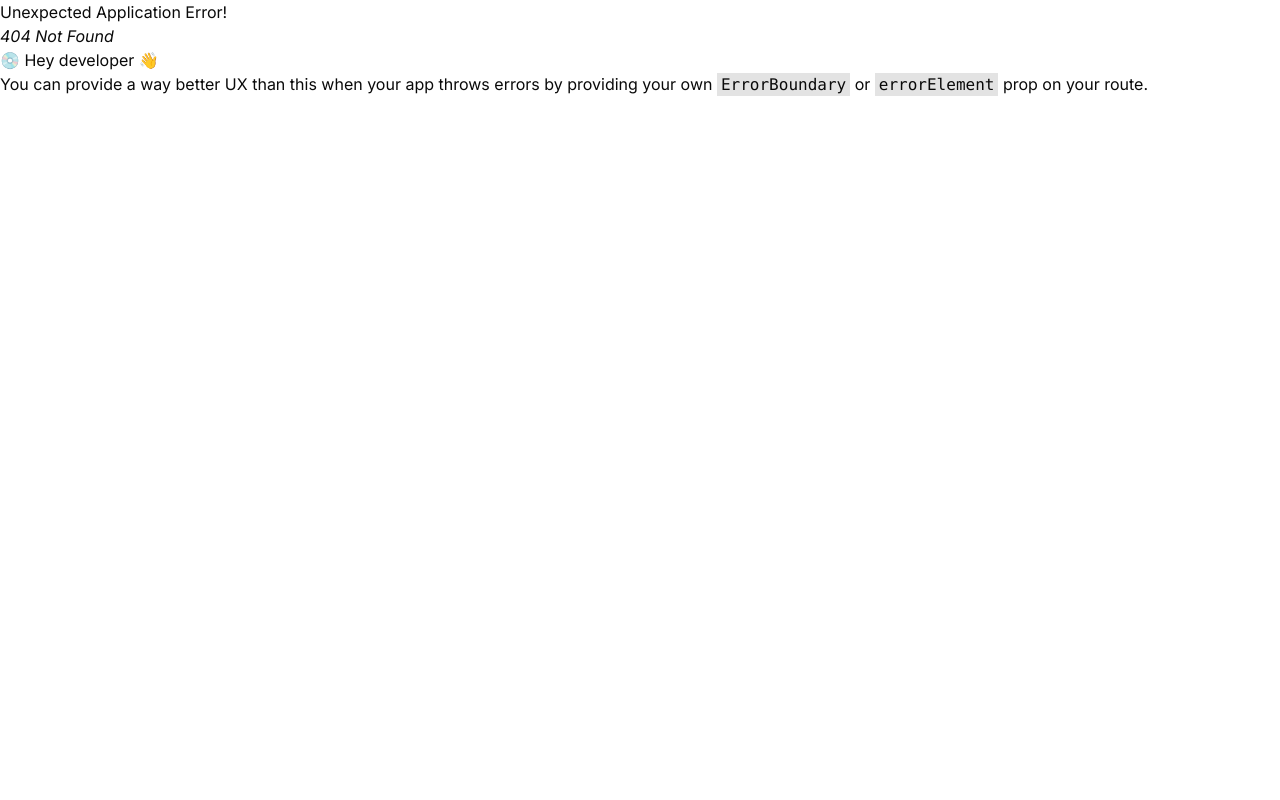
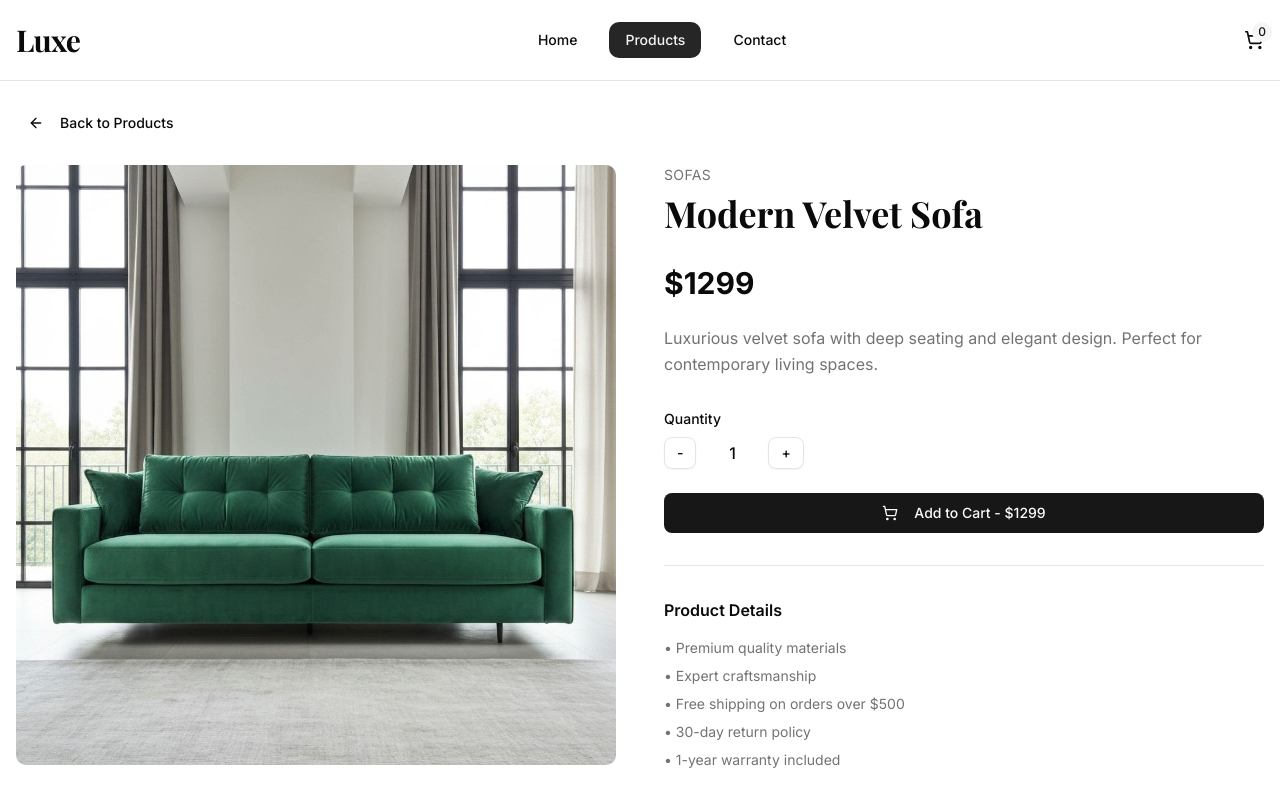
Before and after one commit to Jisan-Dev/sahitech-luxe-furniture, a React (Vite) app: page /products/1 in a window 1280 px wide. Before the commit this address had no page. Shown: the top 800 px of the page. Built offline with nearby package versions, Linux system fonts and the light colour scheme; a web font is replaced by a local one.

Commit message:
build the product details page

```diff
--- /dev/null
+++ b/src/pages/product-details/index.jsx
@@ -0,0 +1,121 @@
+import { Button } from "@/components/ui/button";
+import { products } from "@/lib/products-data";
+import { ArrowLeft, ShoppingCart } from "lucide-react";
+import { useState } from "react";
+import { useNavigate, useParams } from "react-router";
+
+export default function ProductDetails() {
+  const params = useParams();
+  const navigate = useNavigate();
+  const [quantity, setQuantity] = useState(1);
+
+  const product = products.find((p) => p.id === Number.parseInt(params.id));
+
+  if (!product) {
+    return (
+      <div className="min-h-screen bg-background">
+        <div className="container mx-auto px-4 py-12 text-center">
+          <h1 className="text-2xl font-bold mb-4">Product not found</h1>
+          <Button onClick={() => navigate("/products")}>Back to Products</Button>
+        </div>
+      </div>
+    );
+  }
+
+  const displayPrice = product?.sale ? product?.salePrice : product?.price;
+
+  return (
+    <div className="min-h-screen bg-background">
+      <div className="container mx-auto px-4 pt-6 pb-10">
+        {/* Back Button */}
+        <Button variant="ghost" onClick={() => navigate("/products")} className="mb-6">
+          <ArrowLeft className="mr-2 h-4 w-4" />
+          Back to Products
+        </Button>
+
+        <div className="grid md:grid-cols-2 gap-8 lg:gap-12">
+          {/* Product Image */}
+          <div className="relative aspect-square bg-muted rounded-lg overflow-hidden">
+            <img
+              src={product.image || "/placeholder.svg"}
+              alt={product.name}
+              className="w-full h-full object-cover"
+            />
+            {product.sale && (
+              <div className="absolute top-4 right-4 bg-accent text-accent-foreground text-sm font-semibold px-3 py-1 rounded">
+                SALE
+              </div>
+            )}
+          </div>
+
+          {/* Product Info */}
+          <div className="flex flex-col">
+            <div className="mb-4">
+              <p className="text-sm text-muted-foreground uppercase tracking-wide mb-2">
+                {product.category}
+              </p>
+              <h1 className="font-serif text-3xl md:text-4xl font-bold text-foreground mb-4">
+                {product.name}
+              </h1>
+            </div>
+
+            <div className="mb-6">
+              {product.sale ? (
+                <div className="flex items-center gap-3">
+                  <span className="text-3xl font-bold text-accent">${product.salePrice}</span>
+                  <span className="text-xl text-muted-foreground line-through">
+                    ${product.price}
+                  </span>
+                  <span className="bg-accent text-accent-foreground text-xs font-semibold px-2 py-1 rounded">
+                    Save ${product.price - product.salePrice}
+                  </span>
+                </div>
+              ) : (
+                <span className="text-3xl font-bold text-foreground">${product.price}</span>
+              )}
+            </div>
+
+            <div className="mb-8">
+              <p className="text-muted-foreground leading-relaxed">{product.description}</p>
+            </div>
+
+            {/* Quantity Selector */}
+            <div className="mb-6">
+              <label className="block text-sm font-medium mb-2">Quantity</label>
+              <div className="flex items-center gap-3">
+                <Button
+                  variant="outline"
+                  size="sm"
+                  onClick={() => setQuantity(Math.max(1, quantity - 1))}>
+                  -
+                </Button>
+                <span className="w-12 text-center font-medium">{quantity}</span>
+                <Button variant="outline" size="sm" onClick={() => setQuantity(quantity + 1)}>
+                  +
+                </Button>
+              </div>
+            </div>
+
+            {/* Add to Cart Button */}
+            <Button size="lg" className="w-full md:w-auto">
+              <ShoppingCart className="mr-2 h-5 w-5" />
+              Add to Cart - ${displayPrice * quantity}
+            </Button>
+
+            {/* Product Details */}
+            <div className="mt-8 pt-8 border-t border-border">
+              <h3 className="font-semibold mb-4">Product Details</h3>
+              <ul className="space-y-2 text-sm text-muted-foreground">
+                <li>• Premium quality materials</li>
+                <li>• Expert craftsmanship</li>
+                <li>• Free shipping on orders over $500</li>
+                <li>• 30-day return policy</li>
+                <li>• 1-year warranty included</li>
+              </ul>
+            </div>
+          </div>
+        </div>
+      </div>
+    </div>
+  );
+}
--- a/src/router.jsx
+++ b/src/router.jsx
@@ -1,6 +1,7 @@
 import { createBrowserRouter } from "react-router";
 import Main from "./layouts/main";
 import Homepage from "./pages/home";
+import ProductDetails from "./pages/product-details";
 
 const router = createBrowserRouter([
   {
@@ -11,6 +12,10 @@ const router = createBrowserRouter([
         index: true,
         element: <Homepage />,
       },
+      {
+        path: "products/:id",
+        element: <ProductDetails />,
+      },
     ],
   },
 ]);
```
